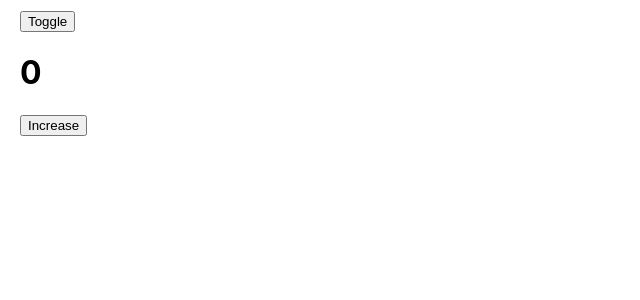
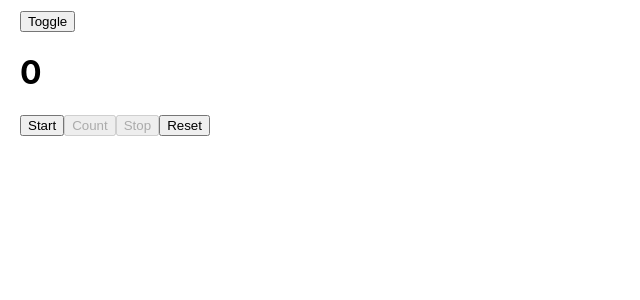
Before and after one commit to nhatnguyen1873/react-hooks, a React (Create React App) app: page / in a window 1280 px wide. Both pictures are taken after a click on the button "Toggle". Shown: the top 300 px of the page, without its empty margins (0-640 px from the left). Built offline with nearby package versions, Linux system fonts and the light colour scheme.

Commit message:
learn: get to know useRef hook

```diff
--- a/src/App.js
+++ b/src/App.js
@@ -1,10 +1,10 @@
 import "./App.css";
-import { UseLayoutEffect } from "./react-hooks";
+import { UseRef } from "./react-hooks";
 
 function App() {
   return (
     <div className="App">
-      <UseLayoutEffect />
+      <UseRef />
     </div>
   );
 }
--- a/src/react-hooks/index.js
+++ b/src/react-hooks/index.js
@@ -1,3 +1,4 @@
 export { default as UseState } from "./useState/UseState";
 export { default as UseEffect } from "./useEffect/UseEffect";
 export { default as UseLayoutEffect } from "./useLayoutEffect/UseLayoutEffect";
+export { default as UseRef } from "./useRef/UseRef";
--- /dev/null
+++ b/src/react-hooks/useRef/UseRef.js
@@ -0,0 +1,15 @@
+import { useState } from "react";
+import StopWatch from "./components/StopWatch";
+
+export default function UseRef() {
+  const [toggle, setToggle] = useState(false);
+
+  return (
+    <>
+      <button onClick={() => setToggle((prevToggle) => !prevToggle)}>
+        Toggle
+      </button>
+      {toggle && <StopWatch />}
+    </>
+  );
+}
--- /dev/null
+++ b/src/react-hooks/useRef/components/StopWatch.js
@@ -0,0 +1,64 @@
+import { useState, useRef, useEffect } from "react";
+
+export default function StopWatch() {
+  const [count, setCount] = useState(0);
+  const [isCounting, setIsCounting] = useState(false);
+  const [counts, setCounts] = useState([]);
+  const intervalRef = useRef();
+
+  useEffect(() => {
+    return () => {
+      clearInterval(intervalRef.current);
+    };
+  }, []);
+
+  const handleStart = () => {
+    if (!isCounting) {
+      intervalRef.current = setInterval(() => {
+        setCount((prevCount) => prevCount + 1);
+      }, 1000);
+      setIsCounting(true);
+    }
+  };
+  const handleCount = () => {
+    if (isCounting) {
+      setCounts((prevCounts) => [...prevCounts, count]);
+    }
+  };
+  const handleStop = () => {
+    if (isCounting) {
+      clearInterval(intervalRef.current);
+      setIsCounting(false);
+      setCounts((prevCounts) => [...prevCounts, count]);
+    }
+  };
+  const handleReset = () => {
+    clearInterval(intervalRef.current);
+    setIsCounting(false);
+    setCount(0);
+    setCounts((prevCounts) => (prevCounts.length > 0 ? [] : prevCounts));
+  };
+
+  return (
+    <>
+      <h1>{count}</h1>
+      <button disabled={isCounting} onClick={handleStart}>
+        Start
+      </button>
+      <button disabled={!isCounting} onClick={handleCount}>
+        Count
+      </button>
+      <button disabled={!isCounting} onClick={handleStop}>
+        Stop
+      </button>
+      <button onClick={handleReset}>Reset</button>
+      {counts.length > 0 && (
+        <ul>
+          {counts.map((count, index) => (
+            <li key={index}>{count}</li>
+          ))}
+        </ul>
+      )}
+    </>
+  );
+}
```
